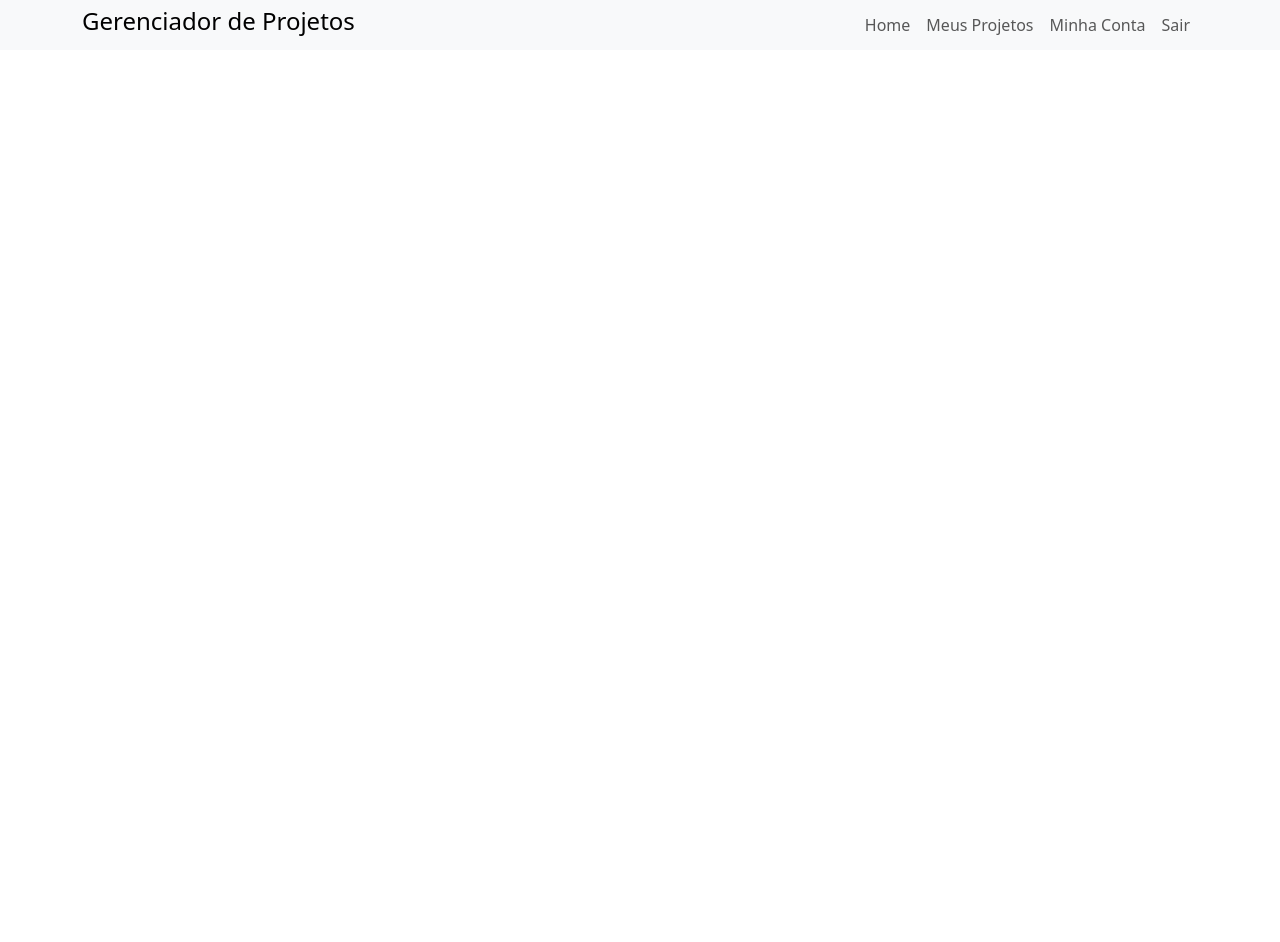
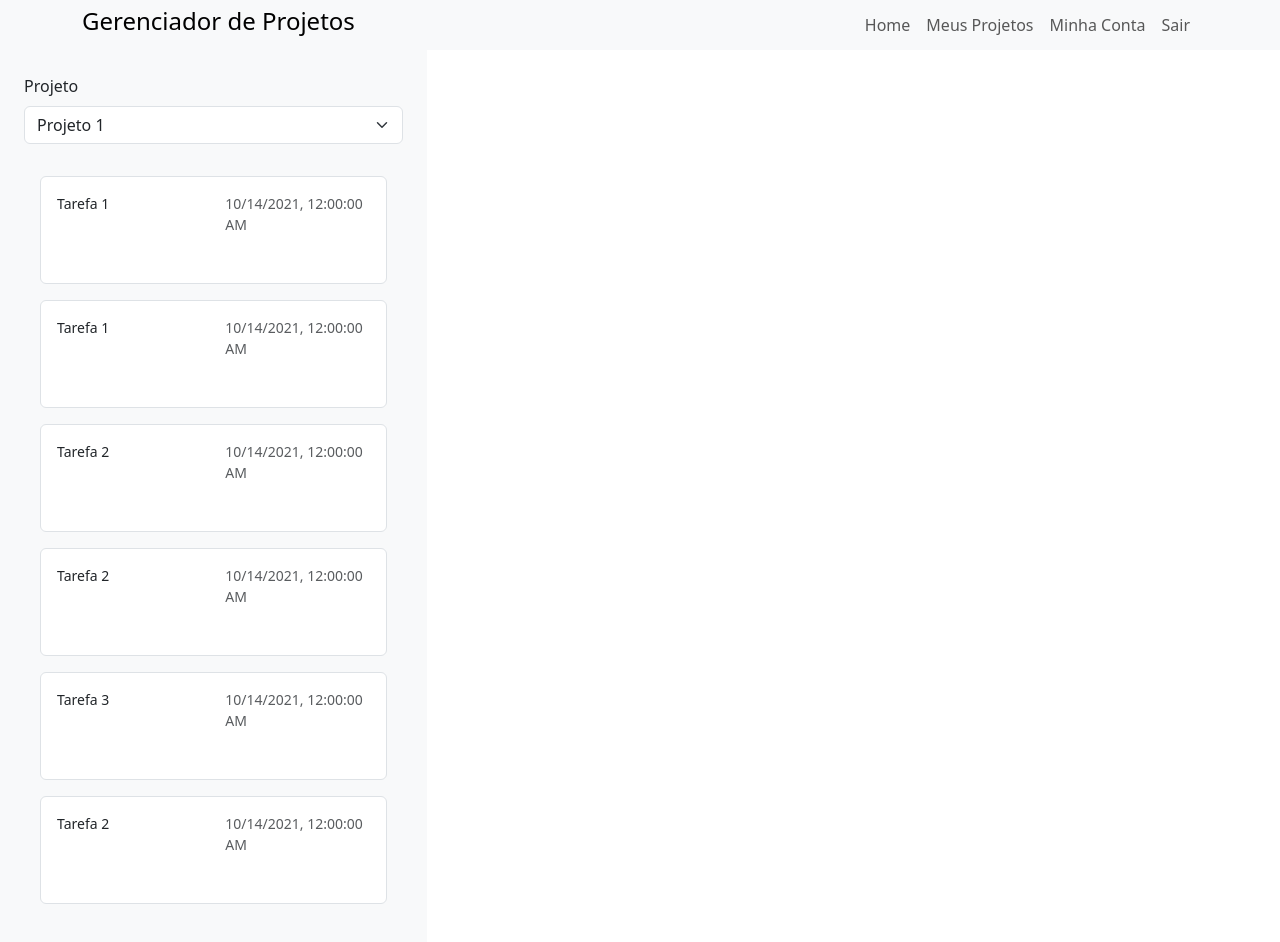
Before and after one commit to eduazzolin/gerenciador-projeto-tarefa, a React (Create React App) app: page / in a window 1280 px wide. Shown: the top 942 px of the page. Before the commit the page ends 800 px from the top, so only its background shows below. Built offline with nearby package versions, Linux system fonts and the light colour scheme.

Commit message:
feat/home incompleta

```diff
--- /dev/null
+++ b/src/app/service/historicoService.js
@@ -0,0 +1,75 @@
+export const historicoPrototype = {
+  "id": 1,
+  "data_criacao": "",
+  "id_status_antigo": 1,
+  "id_status_novo": 2,
+  "tarefa": {
+    "id": 1,
+    "nome": "Tarefa 1"
+  }
+}
+
+export async function consultarHistoricoPorProjeto() {
+  return [
+    {
+      "id": 1,
+      "data_criacao": "2021-10-14T00:00:00",
+      "id_status_antigo": 1,
+      "id_status_novo": 2,
+      "tarefa": {
+        "id": 1,
+        "nome": "Tarefa 1"
+      }
+    },
+    {
+      "id": 2,
+      "data_criacao": "2021-10-14T00:00:00",
+      "id_status_antigo": 2,
+      "id_status_novo": 3,
+      "tarefa": {
+        "id": 1,
+        "nome": "Tarefa 1"
+      }
+    },
+    {
+      "id": 3,
+      "data_criacao": "2021-10-14T00:00:00",
+      "id_status_antigo": 3,
+      "id_status_novo": 4,
+      "tarefa": {
+        "id": 2,
+        "nome": "Tarefa 2"
+      }
+    },
+    {
+      "id": 4,
+      "data_criacao": "2021-10-14T00:00:00",
+      "id_status_antigo": 4,
+      "id_status_novo": 5,
+      "tarefa": {
+        "id": 2,
+        "nome": "Tarefa 2"
+      }
+    },
+    {
+      "id": 5,
+      "data_criacao": "2021-10-14T00:00:00",
+      "id_status_antigo": 5,
+      "id_status_novo": 6,
+      "tarefa": {
+        "id": 3,
+        "nome": "Tarefa 3"
+      }
+    },
+    {
+      "id": 6,
+      "data_criacao": "2021-10-14T00:00:00",
+      "id_status_antigo": 6,
+      "id_status_novo": 7,
+      "tarefa": {
+        "id": 2,
+        "nome": "Tarefa 2"
+      }
+    }
+  ];
+}
--- /dev/null
+++ b/src/components/cartaoHistorico/cartaoHistorico.js
@@ -0,0 +1,43 @@
+import React, {useEffect, useState} from 'react';
+import {Button} from "react-bootstrap";
+import {FaTrash} from "react-icons/fa";
+import {consultarStatusENUM} from "../../app/service/statusService";
+
+export default function CartaoHistorico({historico, index}) {
+  const [statusENUM, setStatusENUM] = useState([]);
+
+  const mountPage = async () => {
+    try {
+      const responseStatus = await consultarStatusENUM();
+      setStatusENUM(responseStatus);
+
+    } catch (error) {
+      console.log("Erro ao buscar dados", error);
+    }
+  };
+
+  useEffect(() => {
+    mountPage();
+  }, []);
+
+
+
+  return (
+    <div className="border bg-white rounded mb-3" key={index}>
+      <div className="row p-3 d-flex ">
+        <div className="col-6">
+          <div className="small">{historico.tarefa.nome}</div>
+        </div>
+        <div className="col-6">
+          <div className="small ms-auto text-muted">{new Date(historico.data_criacao).toLocaleString()}</div>
+        </div>
+        <div></div>
+      </div>
+      <div className="row p-3">
+        {/*icone de bola da cor do status*/}
+        <div className="col-1">
+      </div>
+    </div>
+    </div>
+  );
+}
--- a/src/views/home.js
+++ b/src/views/home.js
@@ -1,12 +1,77 @@
 import React, {useContext, useEffect, useState} from "react";
 import TituloPagina from "../components/tituloPagina";
 import {Button, Form} from "react-bootstrap";
-import {projetoPrototype} from "../app/service/projetoService";
+import {consultarProjetos, projetoPrototype} from "../app/service/projetoService";
+import {consultarStatusENUM} from "../app/service/statusService";
+import {consultarHistoricoPorProjeto, historicoPrototype} from "../app/service/historicoService";
+import {consultarTarefas, tarefaPrototype} from "../app/service/tarefaService";
+import CartaoHistorico from "../components/cartaoHistorico/cartaoHistorico";
 
 export default function Home() {
+  const [projetos, setProjetos] = useState([projetoPrototype]);
+  const [historico, setHistorico] = useState([historicoPrototype]);
+  const [tarefas, setTarefas] = useState([tarefaPrototype]);
+  const [projetoSelecionado, setProjetoSelecionado] = useState(projetoPrototype);
+
+  const mountPage = async () => {
+    try {
+      const response_projetos = await consultarProjetos()
+      const response_historico = await consultarHistoricoPorProjeto()
+      const response_tarefas = await consultarTarefas()
+      setProjetos(response_projetos)
+      setHistorico(response_historico)
+      setTarefas(response_tarefas)
+    } catch (error) {
+      console.log("Erro ao buscar dados", error)
+    }
+  }
+
+  useEffect(() => {
+    mountPage();
+  }, []);
+
   return (
-    <div className={'container'}>
+    <div className={'container-fluid'} style={{height: 'calc(100vh - 50px)'}}>
+      <div className="row" style={{height: 'calc(100vh - 50px)'}}>
 
+        {/*historico*/}
+        <div className="col-4 bg-light m-0 p-4 ">
+          <Form.Group className="mb-3">
+            <Form.Label>Projeto</Form.Label>
+            <Form.Select
+              aria-label="Projeto"
+              value={projetoSelecionado.id}
+              onChange={event => {
+                setProjetoSelecionado(event.target.value);
+              }}>
+              {
+                projetos.map((projeto, index) => (
+                  <option key={index} value={projeto.id}>{projeto.nome}</option>
+                ))
+              }
+            </Form.Select>
+          </Form.Group>
+
+          <div
+            className="p-3 overflow-auto"
+            style={{flex: '1 1 auto', minHeight: 0}}
+          >
+            {historico.map((h) => (
+              <CartaoHistorico key={h.id} historico={h}/>
+            ))}
+          </div>
+
+
+        </div>
+
+        {/*tarefas*/}
+        <div className="col-8">
+
+
+        </div>
+
+
+      </div>
     </div>
   )
 }
--- a/src/views/tarefa.js
+++ b/src/views/tarefa.js
@@ -43,7 +43,6 @@ export default function Tarefa() {
 
         <div
           className="p-3 overflow-auto"
-          id="comentarios"
           style={{ flex: '1 1 auto', minHeight: 0 }}
         >
           {comentarios.map((comentario) => (
```
